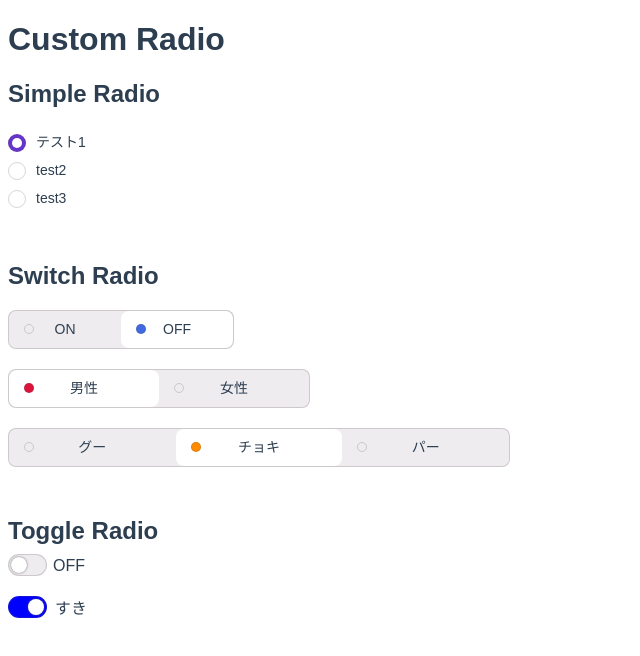
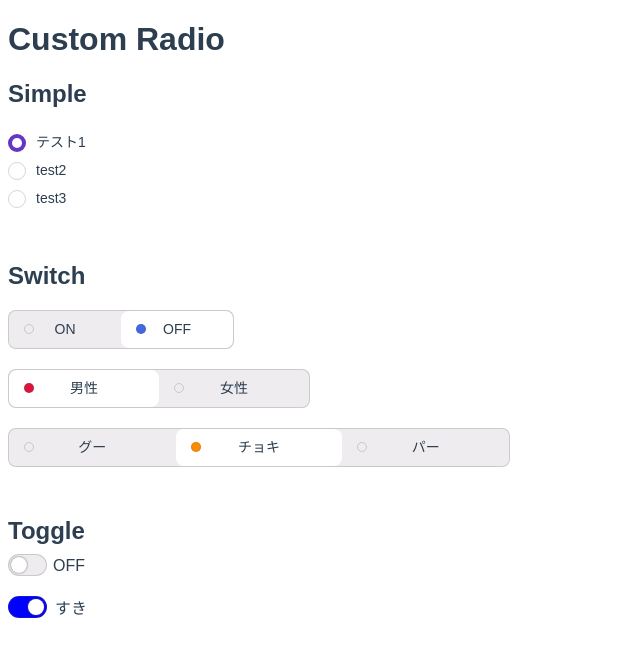
Before and after one commit to high-g/vue-custom-radio, a Vue app: page / in a window 1280 px wide. Shown: the top 656 px of the page, without its empty margins (0-640 px from the left). Built offline with nearby package versions, Linux system fonts and the light colour scheme.

Commit message:
[update]

```diff
--- a/src/App.vue
+++ b/src/App.vue
@@ -3,7 +3,7 @@
     <h1>Custom Radio</h1>
 
     <div class="mb50">
-      <h2>Simple Radio</h2>
+      <h2>Simple</h2>
       <VueCustomRadio
         radioType="simple"
         keywords="テスト1,test2,test3"
@@ -16,7 +16,7 @@
     </div>
 
     <div class="mb50">
-      <h2>Switch Radio</h2>
+      <h2>Switch</h2>
       <VueCustomRadio
         radioType="switch"
         keywords="ON,OFF"
@@ -52,7 +52,7 @@
     </div>
 
     <div>
-      <h2>Toggle Radio</h2>
+      <h2>Toggle</h2>
       <VueCustomRadio
         radioType="toggle"
         name="test3"
```
